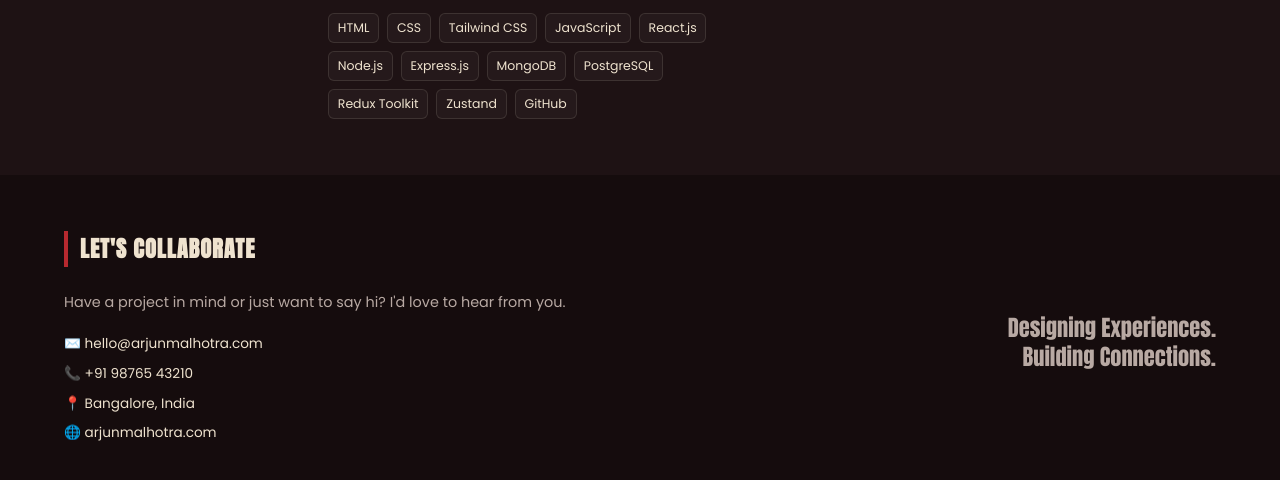
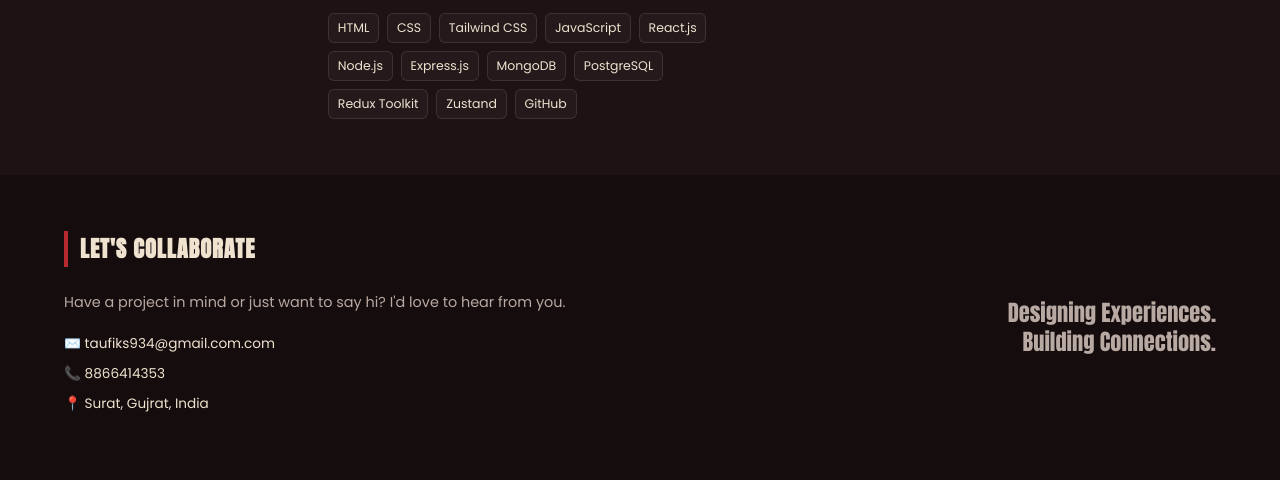
Before and after one commit to heytaufik/my-portfolio, a plain HTML site: page index.html in a window 1280 px wide. Shown: the part 2093-2573 px from the top of the page. Drawn offline with Linux system fonts and the light colour scheme.

Commit message:
Change contact details in index.html
Updated contact information in the footer section.

```diff
--- a/index.html
+++ b/index.html
@@ -208,10 +208,10 @@
       <h3 class="section-label">Let's Collaborate</h3>
       <p>Have a project in mind or just want to say hi? I'd love to hear from you.</p>
       <ul class="contact-list">
-        <li>✉️ hello@arjunmalhotra.com</li>
-        <li>📞 +91 98765 43210</li>
-        <li>📍 Bangalore, India</li>
-        <li>🌐 arjunmalhotra.com</li>
+        <li>✉️ taufiks934@gmail.com.com</li>
+        <li>📞 8866414353 </li>
+        <li>📍 Surat, Gujrat, India</li>
+
       </ul>
     </div>
 
```
